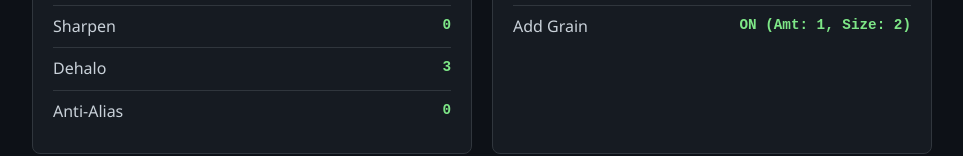
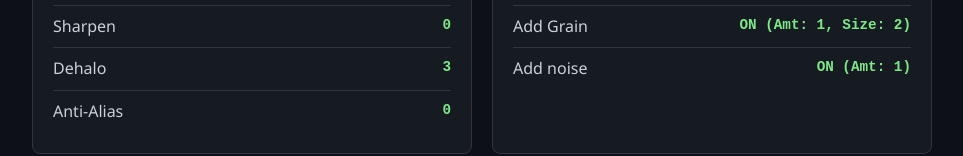
Before and after one commit to dinglemire/sp, a plain HTML site: page saved_pages/brazzers_settings.html in a window 1280 px wide. Shown: the part 1441-1597 px from the top of the page, without its empty margins (158-1121 px from the left). Drawn offline with Linux system fonts and the light colour scheme.

Commit message:
Update brazzers_settings.html

```diff
--- a/saved_pages/brazzers_settings.html
+++ b/saved_pages/brazzers_settings.html
@@ -140,6 +140,7 @@
             <div class="setting-row"><span>Audio</span> <span class="val">Copy</span></div>
             <div class="setting-row"><span>Output Res</span> <span class="val">3840x2160 (4K)</span></div>
             <div class="setting-row"><span>Add Grain</span> <span class="val">ON (Amt: 1, Size: 2)</span></div>
+            <div class="setting-row"><span>Add noise</span> <span class="val">ON (Amt: 1)</span></div>
         </div>
     </div>
 
```
